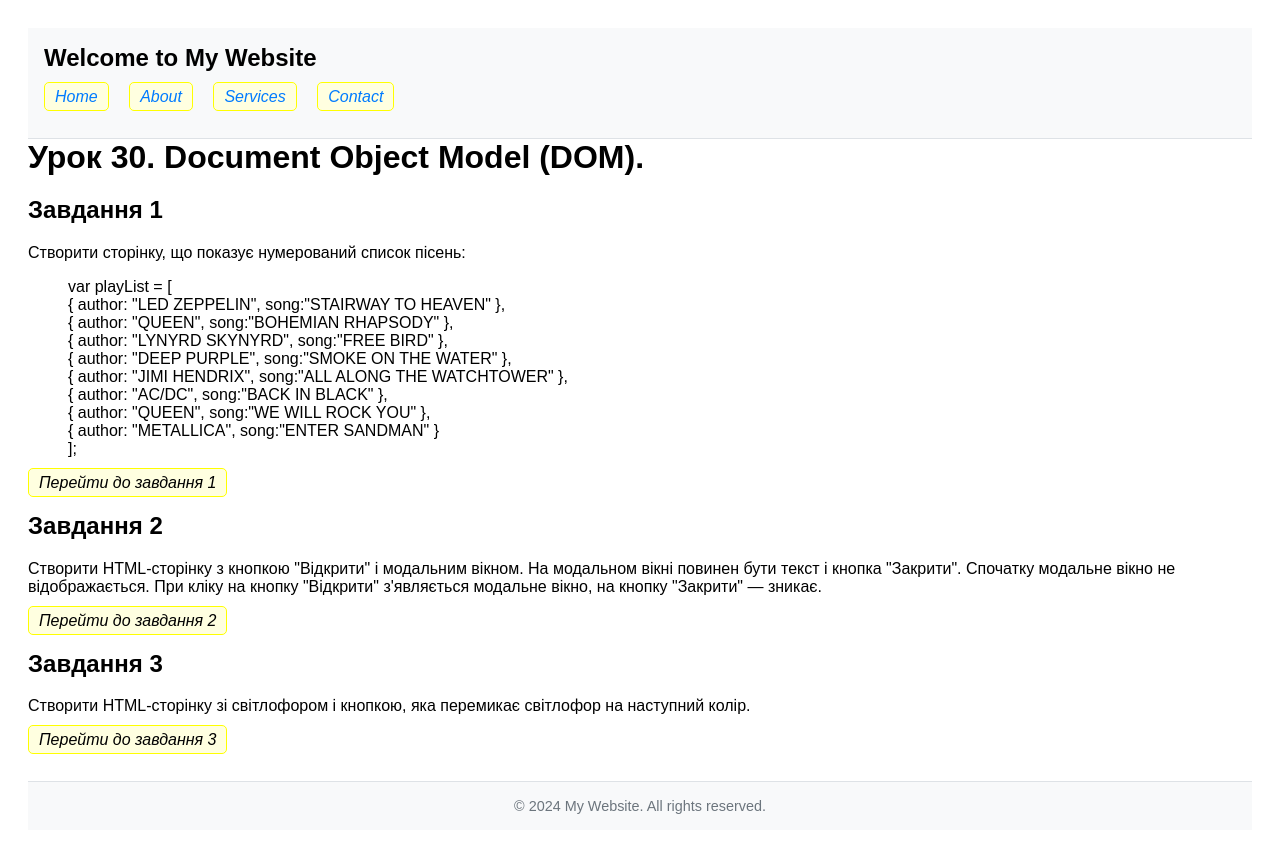
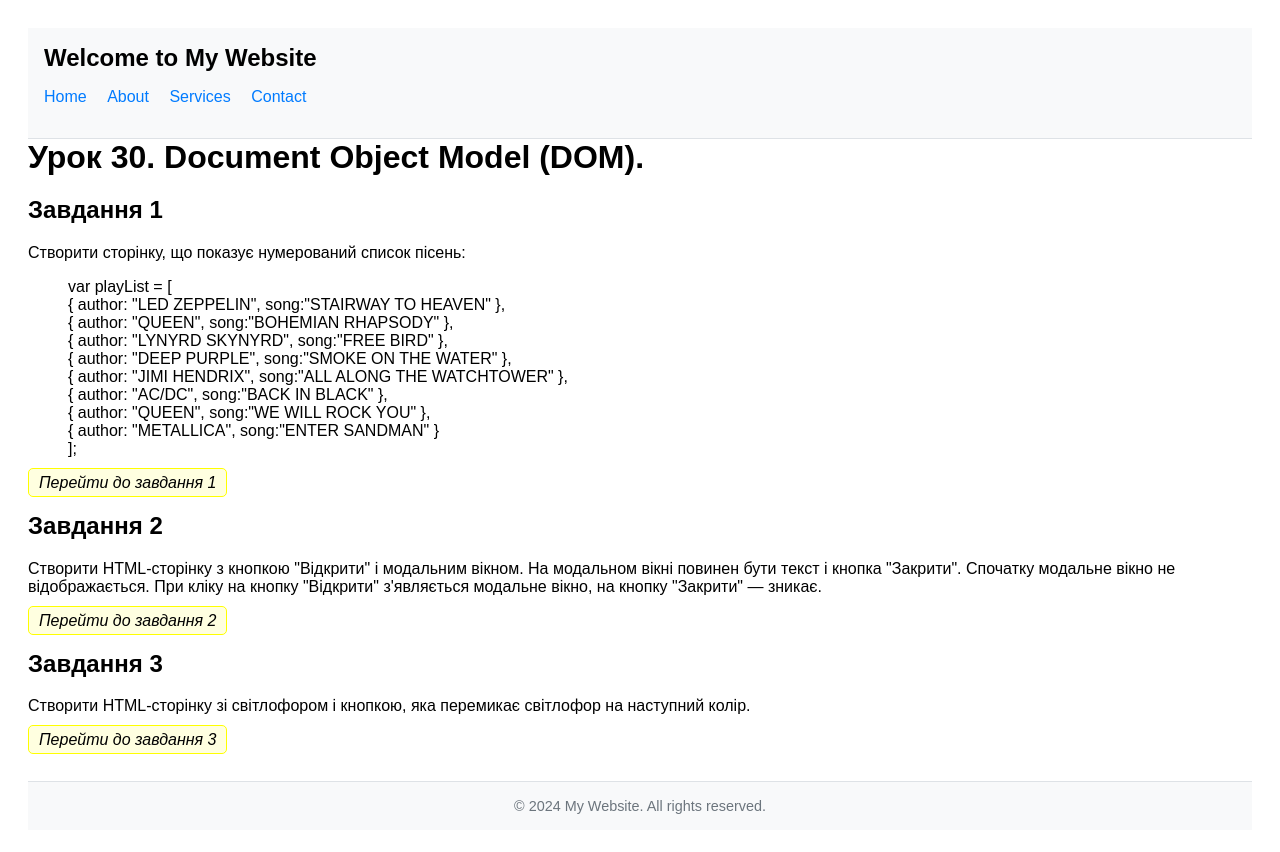
Before and after one commit to TetianaYarmak/js-lesson30, a plain HTML site: page index.html in a window 1280 px wide. Drawn offline with Linux system fonts and the light colour scheme.

Commit message:
read style a

```diff
--- a/header.htm
+++ b/header.htm
@@ -2,10 +2,10 @@
     <h1>Welcome to My Website</h1>
     <nav>
         <ul>
-            <li><a href="index.htm">Home</a></li>
-            <li><a href="about.htm">About</a></li>
-            <li><a href="services.htm">Services</a></li>
-            <li><a href="contact.htm">Contact</a></li>
+            <li><a href="#index.htm">Home</a></li>
+            <li><a href="#about.htm">About</a></li>
+            <li><a href="#services.htm">Services</a></li>
+            <li><a href="#contact.htm">Contact</a></li>
         </ul>
     </nav>
 </header>
--- a/index.html
+++ b/index.html
@@ -68,7 +68,7 @@
       </li>
       <span>];</span>
     </ul>
-    <a href="task-1.html">Перейти до завдання 1</a>
+    <a href="task-1.html" class="task-link">Перейти до завдання 1</a>
   </section>
 
   <section>
@@ -79,13 +79,13 @@
       на
       кнопку "Закрити" — зникає.
     </p>
-    <a href="task-2.html">Перейти до завдання 2</a>
+    <a href="task-2.html" class="task-link">Перейти до завдання 2</a>
   </section>
 
   <section>
     <h2>Завдання 3</h2>
     <p>Створити HTML-сторінку зі світлофором і кнопкою, яка перемикає світлофор на наступний колір.</p>
-    <a href="task-3.html">Перейти до завдання 3</a>
+    <a href="task-3.html" class="task-link">Перейти до завдання 3</a>
   </section>
   <common-footer></common-footer>
 </body>
--- a/styles/style.css
+++ b/styles/style.css
@@ -12,7 +12,7 @@ ul {
   list-style: none;
 }
 
-a {
+.task-link {
   text-decoration: none;
   color: inherit;
   background-color: lightyellow;
```
